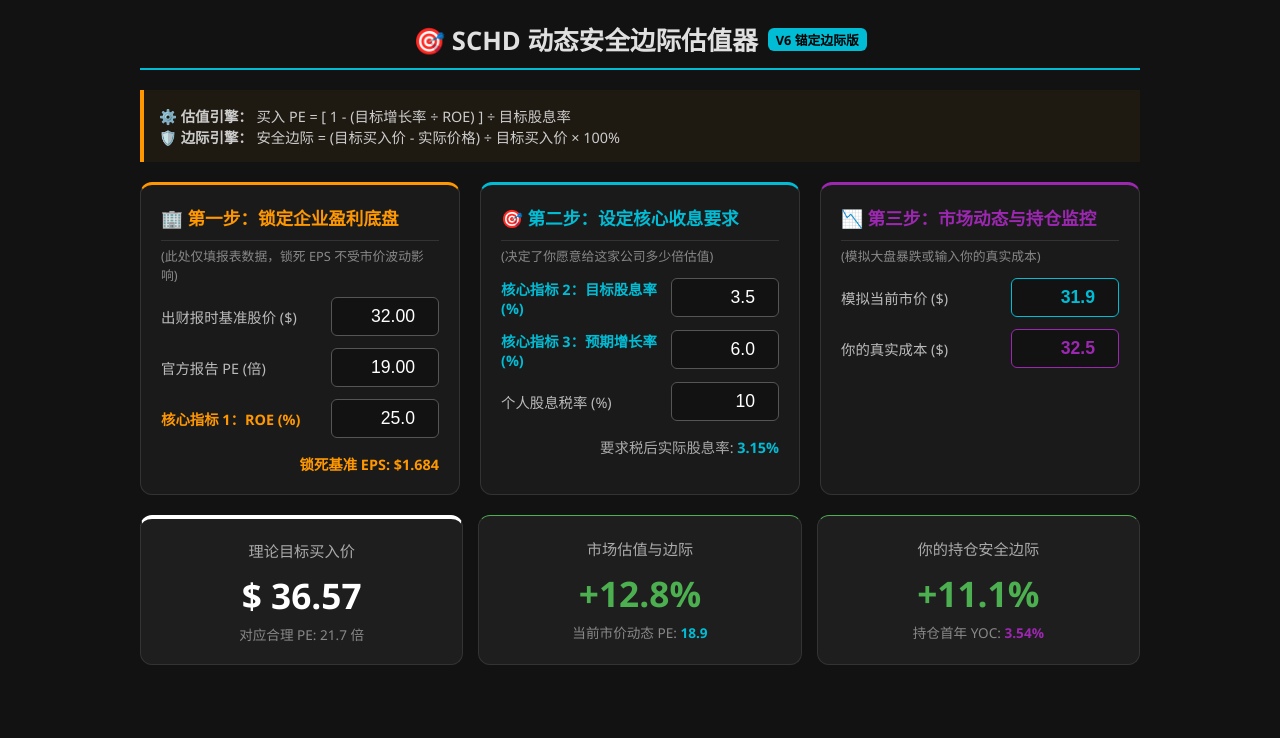
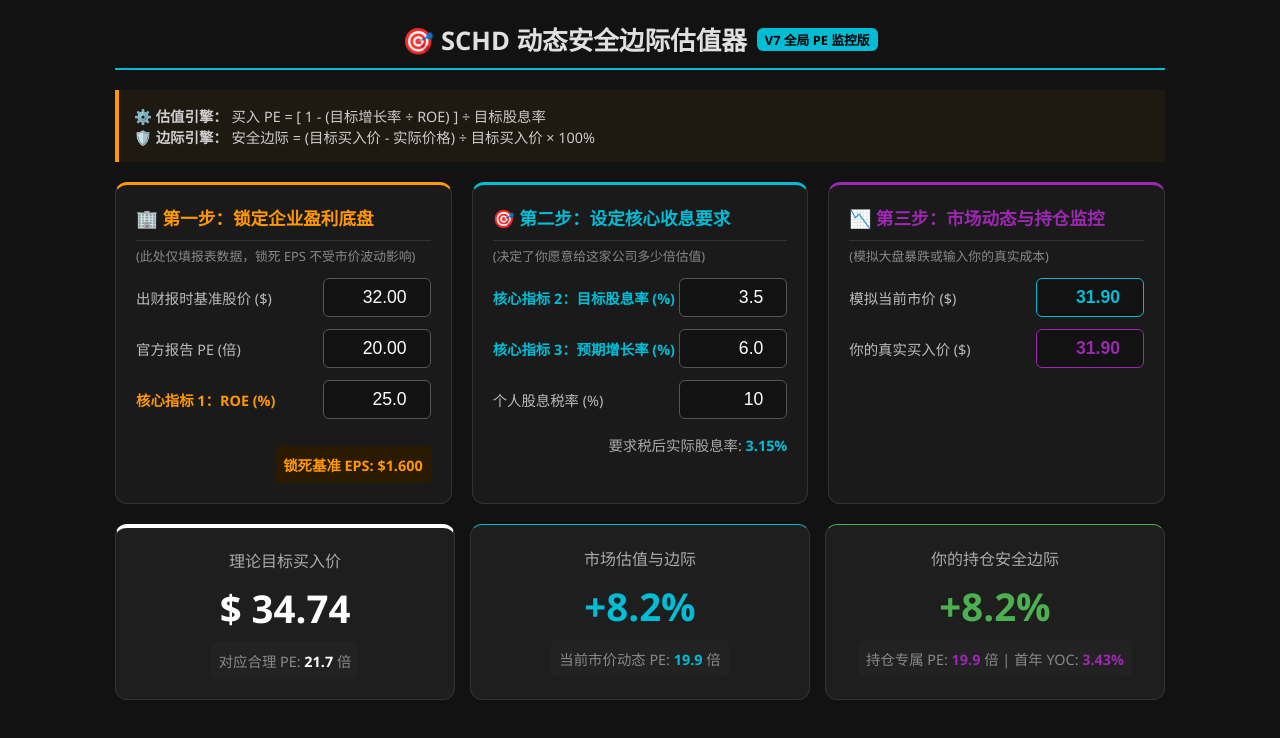
Before and after one commit to SherlockRobo/SCHD-calculator, a plain HTML site: page index.html in a window 1280 px wide. Drawn offline with Linux system fonts and the light colour scheme.

Commit message:
Update index.html

```diff
--- a/index.html
+++ b/index.html
@@ -3,7 +3,7 @@
 <head>
     <meta charset="UTF-8">
     <meta name="viewport" content="width=device-width, initial-scale=1.0">
-    <title>SCHD 四大指标估值与安全边际 V6</title>
+    <title>SCHD 动态安全边际估值器 V7</title>
     <style>
         :root {
             --bg-color: #121212; --card-bg: #1e1e1e; --text-color: #e0e0e0;
@@ -11,11 +11,11 @@
             --border-color: #333; --purple: #9c27b0;
         }
         body { font-family: 'Segoe UI', Tahoma, Geneva, Verdana, sans-serif; background-color: var(--bg-color); color: var(--text-color); margin: 0; padding: 20px; display: flex; flex-direction: column; align-items: center; }
-        .container { max-width: 1000px; width: 100%; }
+        .container { max-width: 1050px; width: 100%; }
         header { text-align: center; margin-bottom: 20px; border-bottom: 2px solid var(--cyan); padding-bottom: 10px; }
-        .version-badge { background-color: var(--cyan); color: #000; padding: 2px 8px; border-radius: 6px; font-size: 0.5em; vertical-align: middle; margin-left: 10px; }
+        .version-badge { background-color: var(--cyan); color: #000; padding: 2px 8px; border-radius: 6px; font-size: 0.5em; vertical-align: middle; margin-left: 10px; font-weight: bold;}
 
-        .grid-layout { display: grid; grid-template-columns: repeat(auto-fit, minmax(300px, 1fr)); gap: 20px; margin-bottom: 20px; }
+        .grid-layout { display: grid; grid-template-columns: repeat(auto-fit, minmax(320px, 1fr)); gap: 20px; margin-bottom: 20px; }
 
         .panel { background-color: #1a1a1a; padding: 20px; border-radius: 12px; border: 1px solid var(--border-color); }
         .panel-title { font-size: 1.1rem; margin-top: 0; margin-bottom: 15px; color: var(--cyan); display: flex; align-items: center; border-bottom: 1px solid #333; padding-bottom: 10px;}
@@ -27,15 +27,14 @@
         .input-group input { background-color: #121212; border: 1px solid #555; color: #fff; padding: 8px; border-radius: 6px; font-size: 1.1rem; width: 90px; text-align: right; transition: border-color 0.3s;}
         .input-group input:focus { border-color: var(--cyan); outline: none; }
 
-        /* 特殊高亮输入框 */
         .highlight-input { border-color: var(--cyan) !important; color: var(--cyan) !important; font-weight: bold; }
         .highlight-input-cost { border-color: var(--purple) !important; color: var(--purple) !important; font-weight: bold; }
 
-        .metrics-grid { display: grid; grid-template-columns: repeat(auto-fit, minmax(220px, 1fr)); gap: 15px; margin: 20px 0; }
+        .metrics-grid { display: grid; grid-template-columns: repeat(auto-fit, minmax(280px, 1fr)); gap: 15px; margin: 20px 0; }
         .card { background-color: var(--card-bg); padding: 20px; border-radius: 12px; text-align: center; border: 1px solid var(--border-color); display: flex; flex-direction: column; justify-content: center;}
-        .card h3 { margin: 0 0 10px 0; color: #aaa; font-size: 0.95rem; font-weight: normal; }
-        .metric { font-size: 2.2rem; font-weight: bold; color: #fff; margin-bottom: 5px; }
-        .metric-sub { font-size: 0.85rem; color: #888; }
+        .card h3 { margin: 0 0 10px 0; color: #aaa; font-size: 1rem; font-weight: normal; }
+        .metric { font-size: 2.4rem; font-weight: bold; color: #fff; margin-bottom: 8px; }
+        .metric-sub { font-size: 0.9rem; color: #888; background: #222; padding: 8px; border-radius: 6px; display: inline-block; margin: 0 auto;}
 
         .formula-box { background-color: rgba(255, 152, 0, 0.05); border-left: 4px solid var(--orange); padding: 15px; margin-bottom: 20px; font-size: 0.9rem; color: #ccc; }
     </style>
@@ -45,7 +44,7 @@
 <div class="container">
     <header>
         <h1 style="margin: 0; font-size: 1.6rem; display: flex; align-items: center; justify-content: center;">
-            🎯 SCHD 动态安全边际估值器 <span class="version-badge">V6 锚定边际版</span>
+            🎯 SCHD 动态安全边际估值器 <span class="version-badge">V7 全局 PE 监控版</span>
         </h1>
     </header>
 
@@ -64,15 +63,16 @@
             </div>
             <div class="input-group">
                 <label>官方报告 PE (倍)</label>
-                <input type="number" id="in_ref_pe" value="19.00" step="0.1" oninput="calculate()">
+                <input type="number" id="in_ref_pe" value="20.00" step="0.1" oninput="calculate()">
             </div>
             <div class="input-group">
                 <label style="color:var(--orange); font-weight:bold;">核心指标 1：ROE (%)</label>
                 <input type="number" id="in_roe" value="25.0" step="0.1" oninput="calculate()">
             </div>
-            <div style="text-align: right; font-size: 0.9rem; color: var(--orange); margin-top: 15px; font-weight: bold;">
+            <div style="text-align: right; font-size: 0.9rem; color: var(--orange); margin-top: 15px; font-weight: bold; background: #2a1a00; padding: 8px; border-radius: 4px; display: inline-block; float: right;">
                 锁死基准 EPS: $<span id="disp_eps">0.000</span>
             </div>
+            <div style="clear: both;"></div>
         </div>
 
         <div class="panel" style="border-top: 3px solid var(--cyan);">
@@ -100,11 +100,11 @@
             <p style="font-size: 0.8rem; color: #888; margin-top: -10px;">(模拟大盘暴跌或输入你的真实成本)</p>
             <div class="input-group">
                 <label>模拟当前市价 ($)</label>
-                <input type="number" id="in_sim_price" class="highlight-input" value="31.9" step="0.1" oninput="calculate()">
+                <input type="number" id="in_sim_price" class="highlight-input" value="31.90" step="0.1" oninput="calculate()">
             </div>
             <div class="input-group">
-                <label>你的真实成本 ($)</label>
-                <input type="number" id="in_cost_price" class="highlight-input-cost" value="32.5" step="0.1" oninput="calculate()">
+                <label>你的真实买入价 ($)</label>
+                <input type="number" id="in_cost_price" class="highlight-input-cost" value="31.90" step="0.1" oninput="calculate()">
             </div>
         </div>
     </div>
@@ -113,19 +113,21 @@
         <div class="card" id="card_target" style="border-top: 4px solid #fff;">
             <h3>理论目标买入价</h3>
             <div class="metric" id="out_target_price">$ 0.00</div>
-            <div class="metric-sub">对应合理 PE: <span id="out_target_pe">0.0</span> 倍</div>
+            <div class="metric-sub">对应合理 PE: <span id="out_target_pe" style="color:#fff; font-weight:bold;">0.0</span> 倍</div>
         </div>
 
         <div class="card" id="card_market">
             <h3>市场估值与边际</h3>
             <div class="metric" id="out_market_margin">0.0%</div>
-            <div class="metric-sub">当前市价动态 PE: <span id="out_sim_pe" style="color:var(--cyan); font-weight:bold;">0.0</span></div>
+            <div class="metric-sub">当前市价动态 PE: <span id="out_sim_pe" style="color:var(--cyan); font-weight:bold;">0.0</span> 倍</div>
         </div>
 
         <div class="card" id="card_cost">
             <h3>你的持仓安全边际</h3>
             <div class="metric" id="out_cost_margin">0.0%</div>
-            <div class="metric-sub">持仓首年 YOC: <span id="out_cost_yoc" style="color:var(--purple); font-weight:bold;">0.0%</span></div>
+            <div class="metric-sub">
+                持仓专属 PE: <span id="out_cost_pe" style="color:var(--purple); font-weight:bold;">0.0</span> 倍 | 首年 YOC: <span id="out_cost_yoc" style="color:var(--purple); font-weight:bold;">0.0%</span>
+            </div>
         </div>
     </div>
 </div>
@@ -148,11 +150,11 @@
 
         document.getElementById('disp_post_yield').innerText = ((targetYield * (1 - taxRate)) * 100).toFixed(2) + "%";
 
-        // --- 市场与持仓参数 ---
+        // --- 第三步：市场与持仓参数 ---
         let simPrice = parseFloat(document.getElementById('in_sim_price').value);
         let costPrice = parseFloat(document.getElementById('in_cost_price').value);
 
-        // --- 第三步：核心指标公式计算目标价 ---
+        // --- 第四步：核心指标公式计算目标价 ---
         let targetPe = 0;
         let targetPrice = 0;
         let isValid = true;
@@ -165,24 +167,23 @@
             targetPrice = eps * targetPe;
         }
 
-        // --- 第四步：计算动态 PE 和 安全边际 ---
-        // 动态市盈率 = 模拟市价 / 固定的EPS
+        // --- 第五步：计算动态 PE 和 安全边际 ---
+        // 1. 市场动态数据
         let simPe = simPrice / eps;
+        let marketMargin = 0;
 
-        // 当期真实分红金额 = 理论目标价 * 目标股息率 (保证绝对分红金额一致)
-        let actualDps = targetPrice * targetYield;
+        // 2. 你的持仓专属数据 (新增)
+        let costPe = costPrice / eps;
+        let actualDps = targetPrice * targetYield; // 用目标价推算理论分红绝对值
         let costYoc = (actualDps * (1 - taxRate)) / costPrice;
-
-        let marketMargin = 0;
         let costMargin = 0;
 
         if (isValid) {
-            // 安全边际 = (目标价 - 实际价) / 目标价
             marketMargin = (targetPrice - simPrice) / targetPrice;
             costMargin = (targetPrice - costPrice) / targetPrice;
         }
 
-        // --- 第五步：UI 渲染与变色 ---
+        // --- 第六步：UI 渲染与变色 ---
         let cardTarget = document.getElementById('card_target');
         let cardMarket = document.getElementById('card_market');
         let cardCost = document.getElementById('card_cost');
@@ -193,6 +194,7 @@
             document.getElementById('out_target_pe').innerText = "-";
             document.getElementById('out_market_margin').innerText = "-";
             document.getElementById('out_cost_margin').innerText = "-";
+            document.getElementById('out_cost_pe').innerText = "-";
         } else {
             // 理论目标价渲染
             document.getElementById('out_target_price').innerText = "$ " + targetPrice.toFixed(2);
@@ -215,7 +217,8 @@
                 cardMarket.style.borderTopColor = "var(--red)";
             }
 
-            // 持仓监控渲染
+            // 持仓监控渲染 (新增专属 PE 显示)
+            document.getElementById('out_cost_pe').innerText = costPe.toFixed(1);
             document.getElementById('out_cost_yoc').innerText = (costYoc * 100).toFixed(2) + "%";
             let cMarginText = (costMargin * 100).toFixed(1) + "%";
             document.getElementById('out_cost_margin').innerText = costMargin > 0 ? "+" + cMarginText : cMarginText;
```
